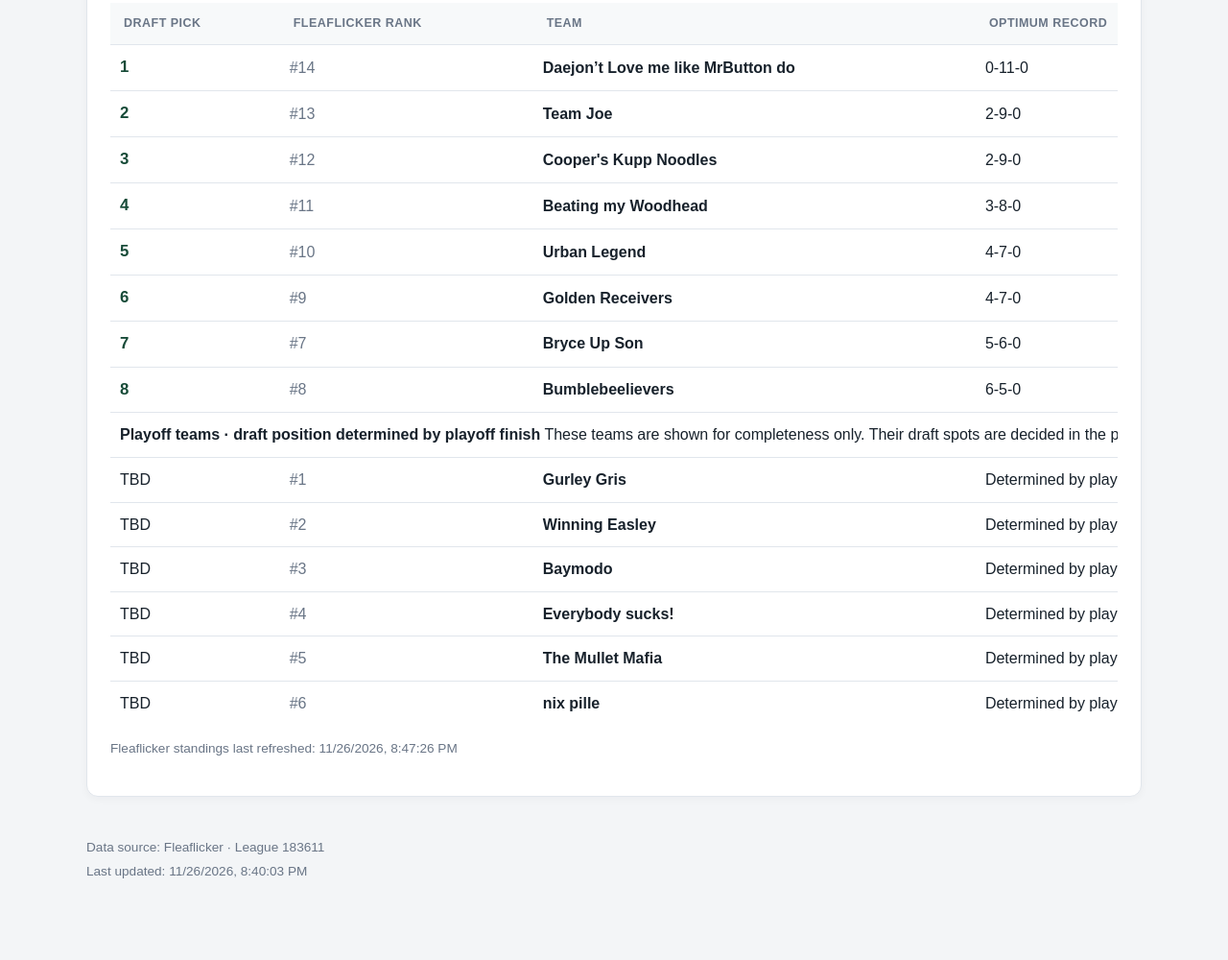
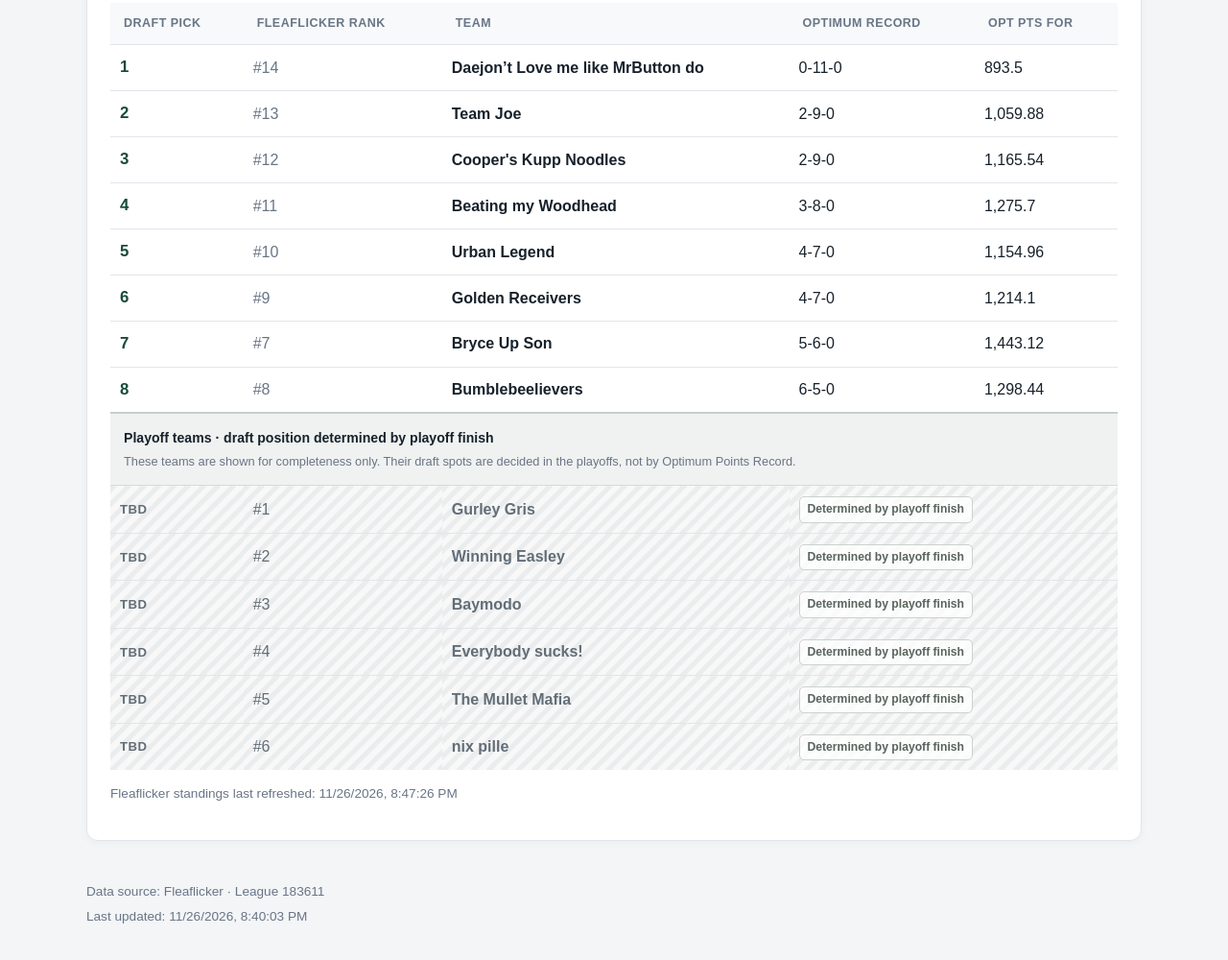
Before and after one commit to MrButton105/NFLdk-fantasy-optimum-points-records, a plain HTML site: page index.html in a window 1280 px wide. Shown: the part 2203-3203 px from the top of the page at 96% size. Before the commit the page ends 3158 px from the top, so only its background shows below. Drawn offline with Linux system fonts and the light colour scheme.

Commit message:
Hatch playoff appendix rows beneath draft picks

```diff
--- a/styles.css
+++ b/styles.css
@@ -439,3 +439,60 @@ footer p {
     justify-self: center;
   }
 }
+
+
+/* Playoff teams appended as a hatched note below the non-playoff picks */
+.draft-table .playoff-appendix-heading td {
+  padding: 14px;
+  white-space: normal;
+  background: #f0f2f1;
+  border-top: 2px solid #c8cfca;
+  border-bottom: 1px solid #d5dbd7;
+}
+
+.playoff-appendix-heading strong,
+.playoff-appendix-heading span {
+  display: block;
+}
+
+.playoff-appendix-heading strong {
+  color: var(--text);
+  font-size: 0.88rem;
+}
+
+.playoff-appendix-heading span {
+  margin-top: 3px;
+  color: var(--muted);
+  font-size: 0.8rem;
+  font-weight: 400;
+}
+
+.draft-table .playoff-appendix-row td {
+  background-color: #f7f8f7;
+  background-image: repeating-linear-gradient(
+    135deg,
+    rgb(105 117 134 / 9%) 0,
+    rgb(105 117 134 / 9%) 5px,
+    transparent 5px,
+    transparent 11px
+  );
+  color: #626d78;
+}
+
+.draft-table .playoff-appendix-row .playoff-pick {
+  color: #626d78;
+  font-size: 0.82rem;
+  font-weight: 800;
+  letter-spacing: 0.04em;
+}
+
+.playoff-determined {
+  display: inline-block;
+  padding: 3px 8px;
+  border: 1px solid #cbd2ce;
+  border-radius: 5px;
+  background: rgb(255 255 255 / 75%);
+  color: #59645d;
+  font-size: 0.76rem;
+  font-weight: 700;
+}
```
